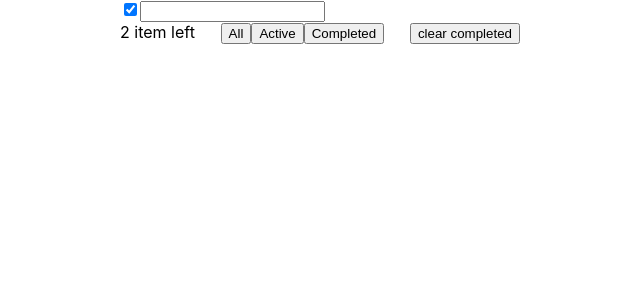
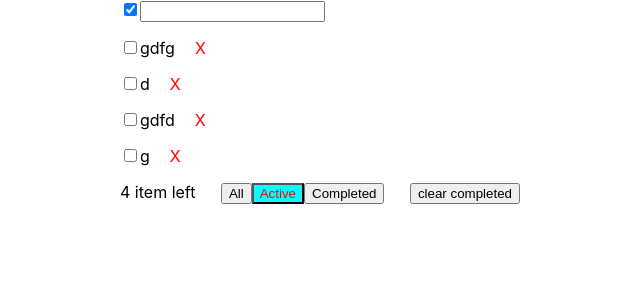
Before and after one commit to zlodiak/react-todos-list, a React (Create React App) app: page / in a window 1280 px wide. Shown: the top 300 px of the page, without its empty margins (320-960 px from the left). Built offline with nearby package versions, Linux system fonts and the light colour scheme; data requests are answered from the project's data file.

Commit message:
displayModes completes

```diff
--- a/db.json
+++ b/db.json
@@ -1,17 +1,40 @@
 {
   "todos": [
     {
-      "id": 0,
-      "title": "first todo1",
+      "title": "gdfg",
       "isCompleted": false,
-      "createDate": 1604348731,
-      "color": 0
+      "color": 0,
+      "id": 1
     },
     {
-      "title": "gg",
+      "title": "d",
       "isCompleted": false,
       "color": 0,
-      "id": 4
+      "id": 2
+    },
+    {
+      "title": "gdfd",
+      "isCompleted": false,
+      "color": 0,
+      "id": 3
+    },
+    {
+      "title": "fdgdf",
+      "isCompleted": true,
+      "color": 0,
+      "id": 6
+    },
+    {
+      "title": "g",
+      "isCompleted": false,
+      "color": 0,
+      "id": 7
+    },
+    {
+      "title": "dfg",
+      "isCompleted": true,
+      "color": 0,
+      "id": 8
     }
   ],
   "header": [
@@ -23,7 +46,7 @@
   "main": [
     {
       "id": 0,
-      "displayMode": "all"
+      "displayMode": "active"
     }
   ]
 }
--- a/src/components/footer/Footer.jsx
+++ b/src/components/footer/Footer.jsx
@@ -1,6 +1,7 @@
 import React from 'react';
 import { connect } from 'react-redux';
 
+import styles from './footer.module.css';
 import { deleteTodoThunk, editMainThunk } from '../../redux/actions';
 
 function Footer(props) {
@@ -10,14 +11,29 @@ function Footer(props) {
     });
   }
 
+  function renderFooter() {
     return (
       <>
         <div className="cell left">{ props.notCompletedTodos.length } item left</div>
 
         <div className="cell center">
-        <button id="showAll">All</button>
-        <button id="showAlctive">Active</button>
-        <button id="showCompleted" onClick={ () => editMainThunk({ id: 0, displayMode: 'completed' }) }>Completed</button>
+          <button
+            id="showAll"
+            onClick={ () => props.editMainThunk([{ id: 0, displayMode: 'all' }]) }
+            className={ props.displayMode === 'all' ? styles.active : null }>
+          All</button>
+
+          <button
+            id="showAlctive"
+            onClick={ () => props.editMainThunk([{ id: 0, displayMode: 'active' }]) }
+            className={ props.displayMode === 'active' ? styles.active : null }>
+          Active</button>
+
+          <button
+            id="showCompleted"
+            onClick={ () => props.editMainThunk([{ id: 0, displayMode: 'completed' }]) }
+            className={ props.displayMode === 'completed' ? styles.active : null }>
+          Completed</button>
         </div>
 
         <div className="cell right">
@@ -27,10 +43,19 @@ function Footer(props) {
     );
   }
 
+  if(props.todos && props.todos.length) {
+    return renderFooter();
+  }
+
+  return null;
+}
+
 const mapStateToProps = state => {
   return {
+    todos: state.todosReducer.todos,
     notCompletedTodos: state.todosReducer.todos.filter(todo => todo.isCompleted === false),
     completedTodos: state.todosReducer.todos.filter(todo => todo.isCompleted === true),
+    displayMode: state.mainReducer.main[0] && state.mainReducer.main[0].displayMode,
   }
 }
 
--- /dev/null
+++ b/src/components/footer/footer.module.css
@@ -0,0 +1,4 @@
+.active {
+    background: cyan;
+    color: red;
+}
--- a/src/components/header/Header.jsx
+++ b/src/components/header/Header.jsx
@@ -12,13 +12,20 @@ const Header = (props) => {
     }
   };
 
-  return (
-    <>
+  function renderGeneralCheckbox() {
+    if(todos && !todos.length) { return null; }
+    return (
       <input
         type="checkbox"
         checked={ header && header[0] && header[0].isSelectAll }
         onChange={ () => editHeaderThunk(header, todos) }
       />
+    );
+  }
+
+  return (
+    <>
+      { renderGeneralCheckbox() }
       <input
         type="text"
         value={ title }
--- a/src/components/main/Main.jsx
+++ b/src/components/main/Main.jsx
@@ -9,18 +9,18 @@ function Main(props) {
 
   useEffect(() => {
     if(props.main[0]) {
-      if(props.main[0].displayMode === 'completed') {
-        const todos = props.todos.filter(todo => todo.isCompleted);
-        setTodos(todos);
-      } else if(props.main[0].displayMode === 'active') {
-        const todos = props.todos.filter(todo => !todo.isCompleted);
-        setTodos(todos);
-      } else if(props.main[0].displayMode === 'all') {
-        const todos = props.todos;
-        setTodos(todos);
+      switch(props.main[0].displayMode) {
+        case 'active':
+          setTodos(props.todosActive);
+          break;
+        case 'completed':
+          setTodos(props.todosCompleted);
+          break;
+        default:
+          setTodos(props.todos);
       }
     }
-  }, [props.todos]);
+  }, [props]);
 
   function renderTodosList() {
     return todos.map((todo, i) => {
@@ -34,7 +34,6 @@ function Main(props) {
             />
             <span className={ todo.isCompleted ? styles.checked : null }>{ todo.title }</span>
             <span className={ styles.delete } onClick={ e => props.deleteTodoThunk(todo.id) }>X</span>
-            { props && props.main && props.main[0].displayMode }
           </li>
         </ul>
       );
@@ -43,7 +42,8 @@ function Main(props) {
 
   return (
     <>
-      { todos && todos.length && renderTodosList() }
+      { (() => { if(todos && todos.length) { return renderTodosList(); } })() }
+      { todos && !todos.length && 'No todos' }
     </>
   );
 }
@@ -51,6 +51,8 @@ function Main(props) {
 const mapStateToProps = state => {
   return {
     todos: state.todosReducer.todos,
+    todosActive: state.todosReducer.todos.filter(todo => !todo.isCompleted),
+    todosCompleted: state.todosReducer.todos.filter(todo => todo.isCompleted),
     main: state.mainReducer.main,
   }
 }
--- a/src/redux/actions.js
+++ b/src/redux/actions.js
@@ -67,12 +67,8 @@ export const deleteTodoThunk = (id) => {
 }
 
 export const editMainThunk = main => {
-    // debugger
-    console.log(main)
     return async dispatch => {
-        // debugger
         const result = await editMain(main);
-        // debugger
         if(result.ok) {
             dispatch(editMainCreator(main));
         }
--- a/src/redux/store.js
+++ b/src/redux/store.js
@@ -13,7 +13,7 @@ const store = createStore(combineReducers({
 export default store;
 
 store.subscribe(v => {
-    console.log(store.getState())
+    // console.log(store.getState())
 });
 
 window.state = store.getState
```
Lines whose indentation alone changed are shown as unchanged.
